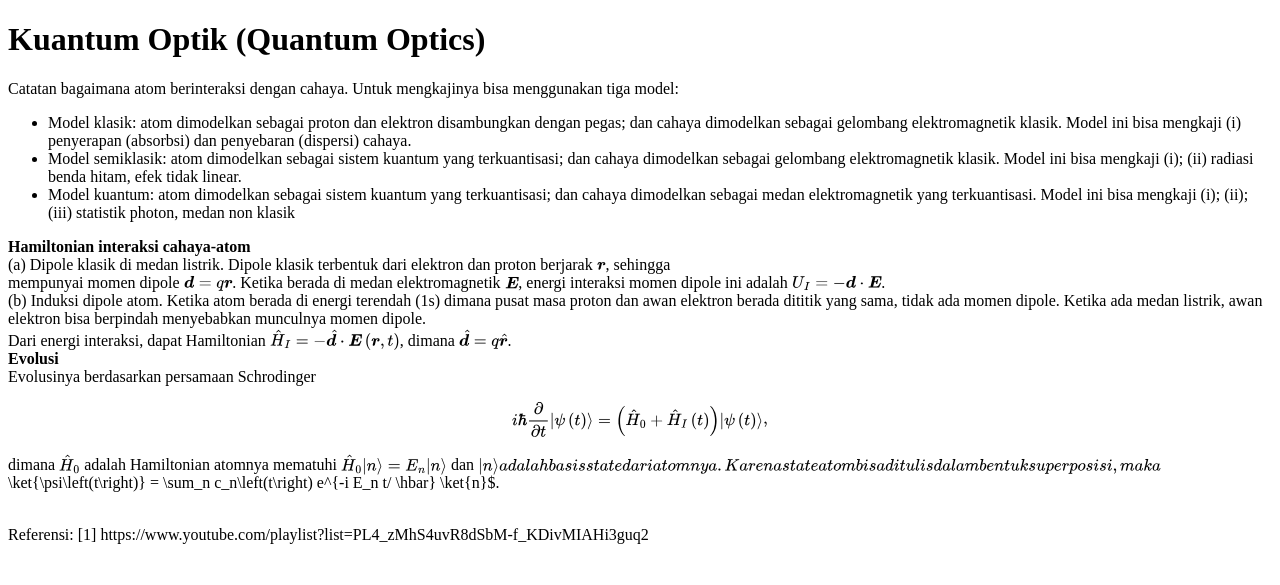
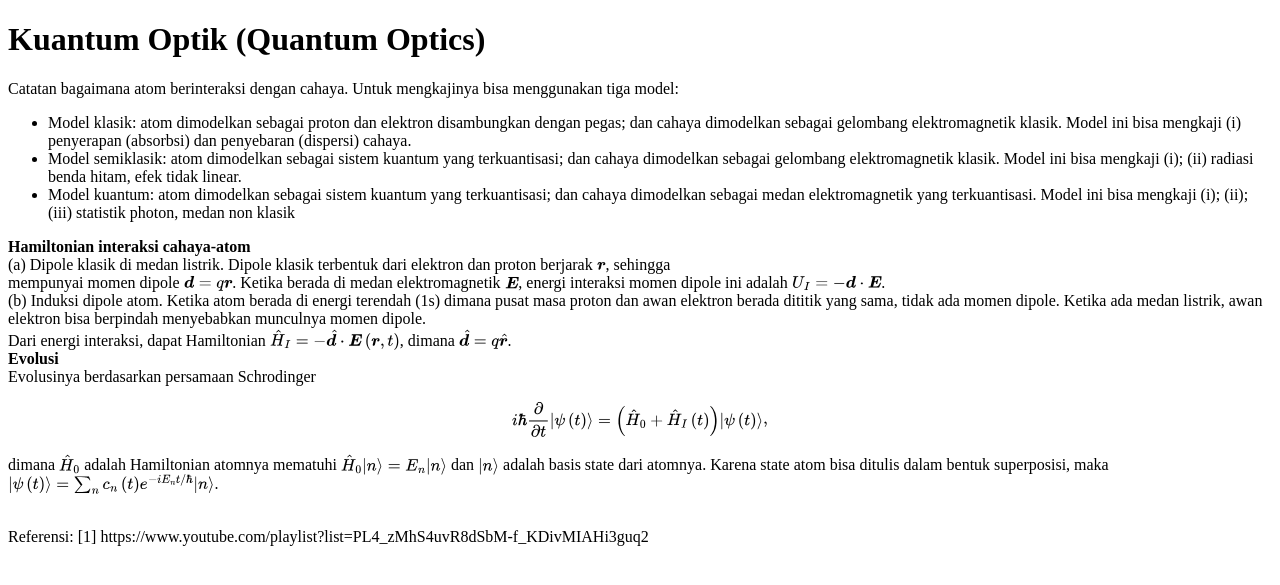
Before and after one commit to dangausuluah/dangausuluah.github.io, a Jekyll site: the page built from _posts/2025-07-29-QO.md, in a window 1280 px wide. Shown: the top 585 px of the page. Built offline with Jekyll 4.4.1, drawn with Linux system fonts in a browser that asks for light colours; our own code applies the rules of GitHub Pages for plain Markdown files; a script that is not in the unit is left out; comment, search, counter and statistics services are not loaded.

Commit message:
Update 2025-07-29-QO.md

```diff
--- a/_posts/2025-07-29-QO.md
+++ b/_posts/2025-07-29-QO.md
@@ -37,7 +37,7 @@ i \hbar \frac{\partial}{\partial t} \ket{\psi\left(t\right)}
 \end{align},
 $$
 
-dimana $\hat{H}_0$ adalah Hamiltonian atomnya mematuhi $\hat{H}_0 \ket{n} = E_n \ket{n}$ dan $\ket{n} adalah basis state dari atomnya.
+dimana $\hat{H}_0$ adalah Hamiltonian atomnya mematuhi $\hat{H}_0 \ket{n} = E_n \ket{n}$ dan $\ket{n}$ adalah basis state dari atomnya.
 Karena state atom bisa ditulis dalam bentuk superposisi, maka $\ket{\psi\left(t\right)} = \sum_n c_n\left(t\right) e^{-i E_n t/ \hbar} \ket{n}$.
 
 <br>
```
